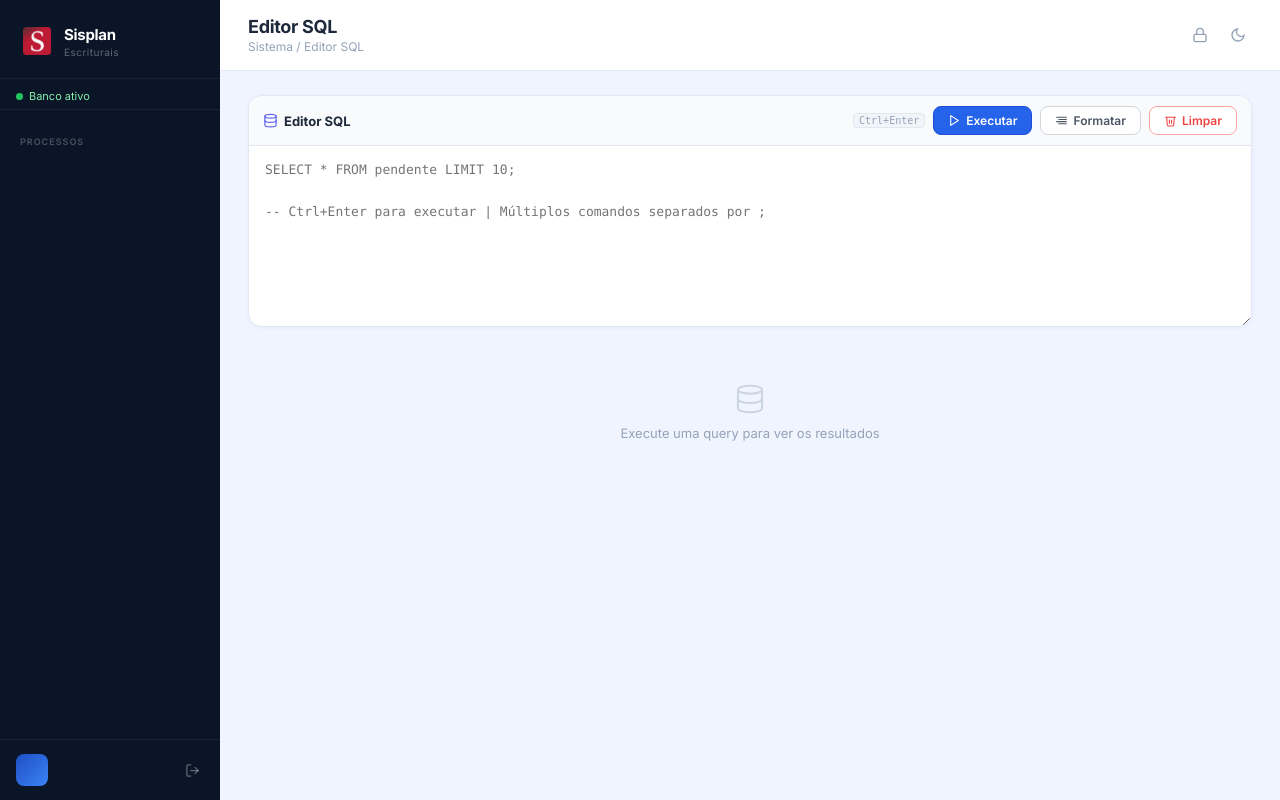
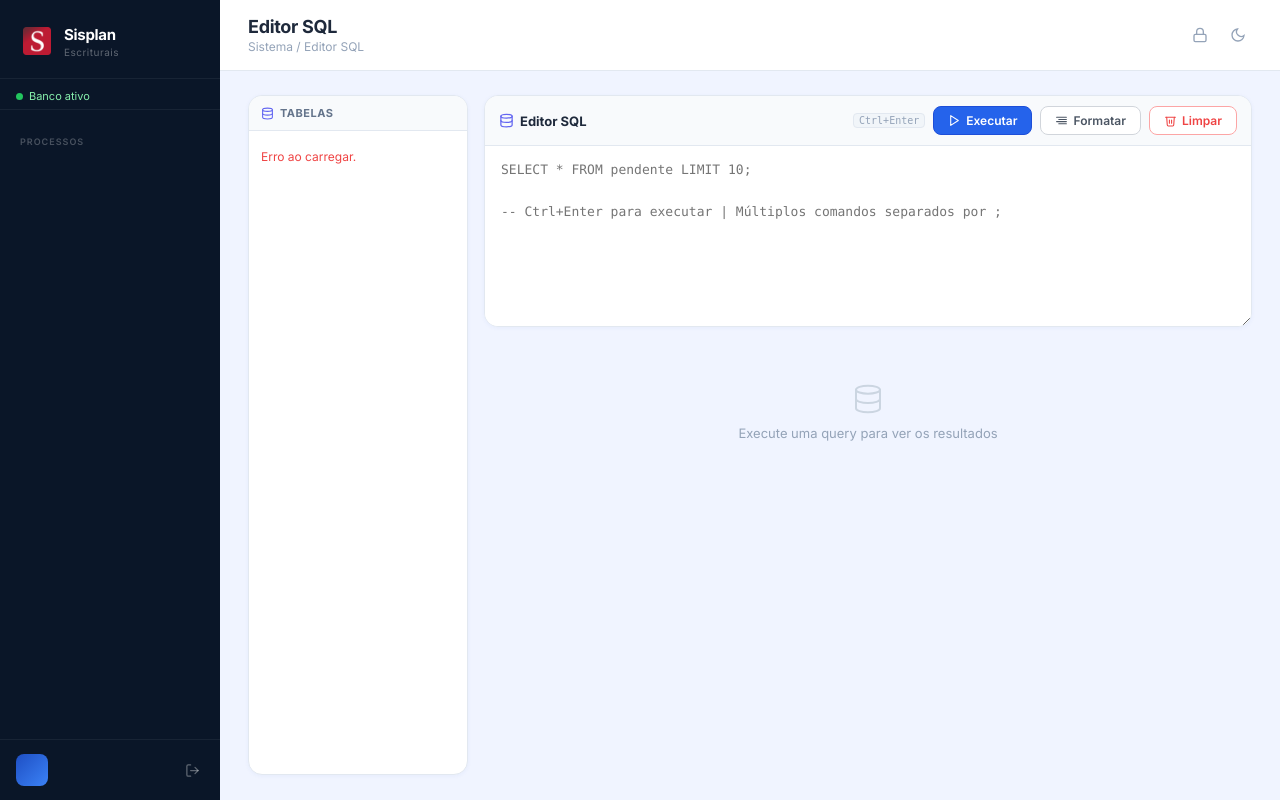
Before and after one commit to brunosenadev/sistema-escritural, a Python web app: template templates/aba_sql.html in a window 1280 px wide. Run offline with Jinja, Linux system fonts and the light colour scheme; the template is opened without the code that fills it, so the values that code supplies are empty.

Commit message:
ajustes: ajustes gerais

```diff
--- a/templates/aba_sql.html
+++ b/templates/aba_sql.html
@@ -7,11 +7,93 @@
 {% block estilos_extras %}
 <style>
   .sql-layout {
+    display: grid;
+    grid-template-columns: 220px 1fr;
+    grid-template-rows: 1fr;
+    gap: 16px;
+    height: calc(100vh - 120px);
+  }
+
+  .sql-sidebar {
+    background: #fff;
+    border: 1px solid #e2e8f0;
+    border-radius: 14px;
+    overflow: hidden;
+    display: flex;
+    flex-direction: column;
+    box-shadow: 0 1px 4px rgba(30,79,196,0.05);
+  }
+
+  .sql-sidebar-header {
+    padding: 10px 12px;
+    font-size: 11px;
+    font-weight: 700;
+    letter-spacing: 0.5px;
+    text-transform: uppercase;
+    color: #64748b;
+    background: #f8fafc;
+    border-bottom: 1px solid #e2e8f0;
+    display: flex;
+    align-items: center;
+    gap: 6px;
+  }
+  .sql-sidebar-header svg { width: 13px; height: 13px; stroke: #6366f1; fill: none; stroke-width: 2; stroke-linecap: round; stroke-linejoin: round; }
+
+  .sql-sidebar-body { flex: 1; overflow-y: auto; padding: 6px 0; }
+
+  .tabela-item {
+    cursor: pointer;
+    user-select: none;
+  }
+
+  .tabela-item-header {
+    display: flex;
+    align-items: center;
+    gap: 6px;
+    padding: 5px 12px;
+    font-size: 12px;
+    font-weight: 600;
+    color: #334155;
+    transition: background .1s;
+  }
+  .tabela-item-header:hover { background: #f1f5f9; }
+  .tabela-item-header svg { width: 12px; height: 12px; stroke: currentColor; fill: none; stroke-width: 2; stroke-linecap: round; stroke-linejoin: round; flex-shrink: 0; }
+  .tabela-item-header .ico-db { stroke: #6366f1; }
+  .tabela-item-header .seta { stroke: #94a3b8; transition: transform .15s; }
+  .tabela-item.aberto .seta { transform: rotate(90deg); }
+
+  .tabela-colunas { display: none; padding: 0 0 4px 0; }
+  .tabela-item.aberto .tabela-colunas { display: block; }
+
+  .col-item {
+    display: flex;
+    align-items: center;
+    gap: 6px;
+    padding: 3px 12px 3px 28px;
+    font-size: 11px;
+    color: #64748b;
+  }
+  .col-item .col-tipo {
+    font-size: 10px;
+    color: #94a3b8;
+    margin-left: auto;
+    font-family: monospace;
+  }
+
+  .sql-coluna-principal {
     display: flex;
     flex-direction: column;
     gap: 16px;
-    height: calc(100vh - 120px);
+    min-width: 0;
   }
+
+  /* ── Dark mode sidebar ──────────── */
+  [data-tema="dark"] .sql-sidebar { background: var(--z-surface) !important; border-color: var(--z-border-s) !important; }
+  [data-tema="dark"] .sql-sidebar-header { background: var(--z-elevated) !important; border-color: var(--z-border-s) !important; color: var(--z-text-2) !important; }
+  [data-tema="dark"] .tabela-item-header { color: var(--z-text-1) !important; }
+  [data-tema="dark"] .tabela-item-header:hover { background: var(--z-elevated) !important; }
+  [data-tema="dark"] .col-item { color: var(--z-text-2) !important; }
+  [data-tema="dark"] .col-item .col-tipo { color: var(--z-text-3) !important; }
 
   .sql-editor-card {
     background: #fff;
@@ -248,6 +330,20 @@
 {% block conteudo %}
 <div class="sql-layout">
 
+  <!-- Sidebar tabelas -->
+  <div class="sql-sidebar">
+    <div class="sql-sidebar-header">
+      <svg viewBox="0 0 24 24"><ellipse cx="12" cy="5" rx="9" ry="3"/><path d="M21 12c0 1.66-4 3-9 3s-9-1.34-9-3"/><path d="M3 5v14c0 1.66 4 3 9 3s9-1.34 9-3V5"/></svg>
+      Tabelas
+    </div>
+    <div class="sql-sidebar-body" id="lista-tabelas">
+      <div style="padding:16px;font-size:12px;color:#94a3b8;text-align:center;">Carregando...</div>
+    </div>
+  </div>
+
+  <!-- Coluna principal -->
+  <div class="sql-coluna-principal">
+
   <!-- Editor -->
   <div class="sql-editor-card">
     <div class="sql-toolbar">
@@ -280,6 +376,7 @@
     </div>
   </div>
 
+  </div><!-- /sql-coluna-principal -->
 </div>
 {% endblock %}
 
@@ -398,6 +495,48 @@ function limparTudo() {
   input.focus();
 }
 
+// ── Tabelas sidebar ─────────────────────────────────
+function carregarTabelas() {
+  fetch('/api/sql/tabelas')
+    .then(r => r.json())
+    .then(data => {
+      const el = document.getElementById('lista-tabelas');
+      el.innerHTML = '';
+      Object.entries(data).forEach(([tabela, colunas]) => {
+        const item = document.createElement('div');
+        item.className = 'tabela-item';
+        item.innerHTML = `
+          <div class="tabela-item-header" onclick="toggleTabela(this)">
+            <svg class="seta" viewBox="0 0 24 24"><polyline points="9 18 15 12 9 6"/></svg>
+            <svg class="ico-db" viewBox="0 0 24 24"><ellipse cx="12" cy="5" rx="9" ry="3"/><path d="M21 12c0 1.66-4 3-9 3s-9-1.34-9-3"/><path d="M3 5v14c0 1.66 4 3 9 3s9-1.34 9-3V5"/></svg>
+            ${escHtml(tabela)}
+          </div>
+          <div class="tabela-colunas">
+            ${colunas.map(c => `<div class="col-item">
+              <span>${escHtml(c.nome)}</span>
+              <span class="col-tipo">${escHtml(c.tipo || '?')}</span>
+            </div>`).join('')}
+          </div>`;
+        // Clique duplo insere SELECT na textarea
+        item.querySelector('.tabela-item-header').addEventListener('dblclick', () => {
+          input.value = `SELECT * FROM ${tabela} LIMIT 100;`;
+          input.focus();
+        });
+        el.appendChild(item);
+      });
+    })
+    .catch(() => {
+      document.getElementById('lista-tabelas').innerHTML =
+        '<div style="padding:12px;font-size:12px;color:#ef4444;">Erro ao carregar.</div>';
+    });
+}
+
+function toggleTabela(header) {
+  header.parentElement.classList.toggle('aberto');
+}
+
+carregarTabelas();
+
 function escHtml(s) {
   return s.replace(/&/g,'&amp;').replace(/</g,'&lt;').replace(/>/g,'&gt;').replace(/"/g,'&quot;');
 }
```
Also changed, not shown: routes/sql_editor.py (+19 -1 lines).
